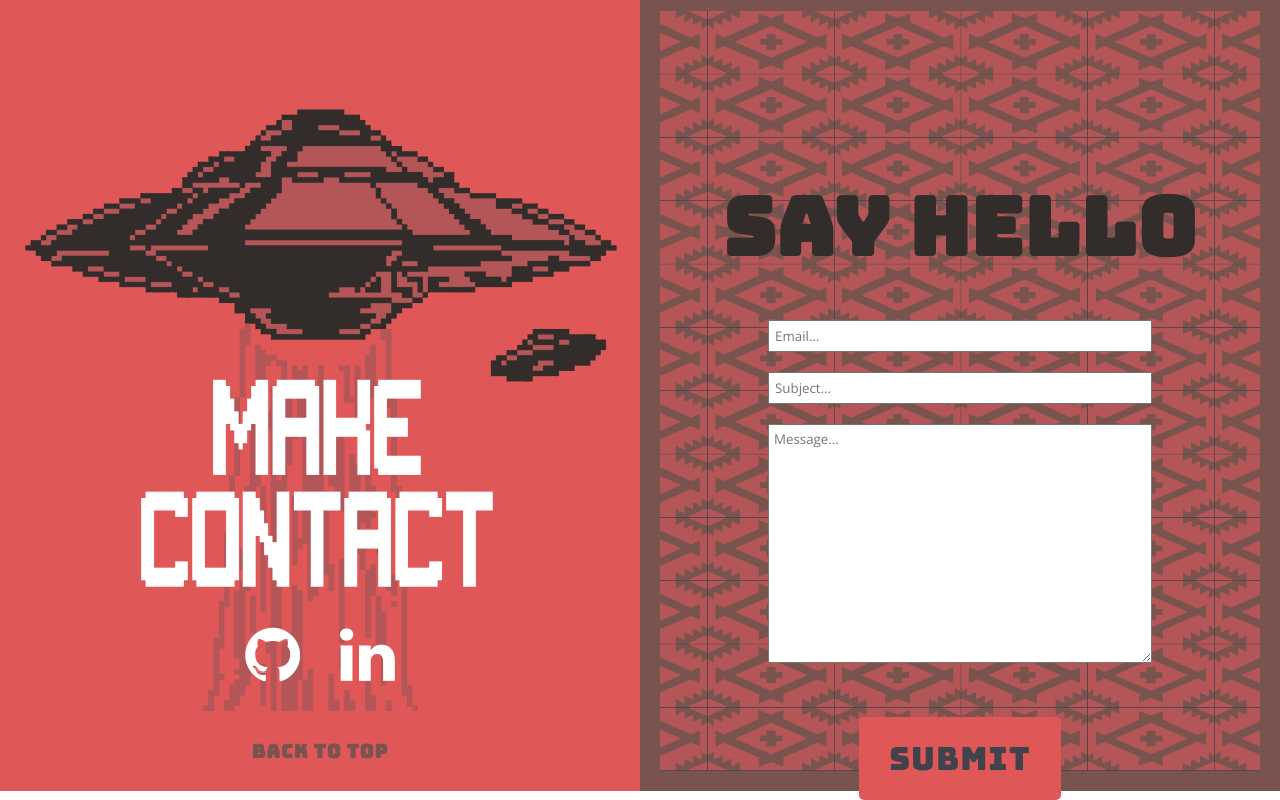
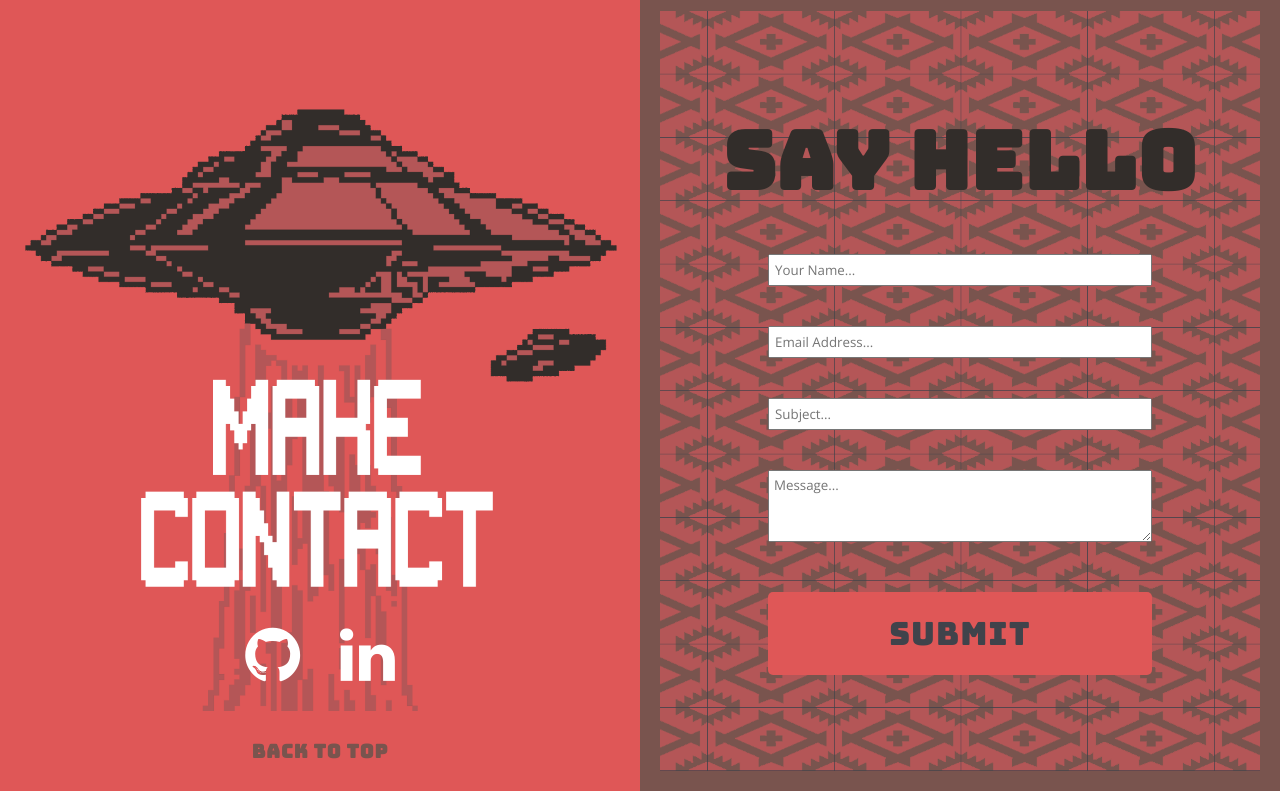
Before and after one commit to KAthousand/portfolio, a React (Create React App) app in the folder client/: page / in a window 1280 px wide. Shown: the part 2409-3209 px from the top of the page. Built offline with nearby package versions, Linux system fonts and the light colour scheme.

Commit message:
added email functionality to contact form

```diff
--- a/client/package.json
+++ b/client/package.json
@@ -6,6 +6,7 @@
     "@testing-library/jest-dom": "^5.11.6",
     "@testing-library/react": "^11.2.2",
     "@testing-library/user-event": "^12.5.0",
+    "emailjs-com": "^2.6.4",
     "react": "^17.0.1",
     "react-dom": "^17.0.1",
     "react-router-dom": "^5.2.0",
--- a/client/src/components/ContactForm/ContactForm.css
+++ b/client/src/components/ContactForm/ContactForm.css
@@ -12,7 +12,6 @@
 }
 
 .contact-form-content {
-  /* border: 2px solid green; */
   height: 80%;
   width: 80%;
   display: flex;
@@ -26,6 +25,8 @@
   width: 80%;
   text-align: center;
   margin-top: 40px;
+  display: flex;
+  flex-direction: column;
 }
 
 .contact-form-content h1 {
@@ -43,21 +44,18 @@
 }
 
 .contact-form-content textarea {
-  height: 80%;
+  height: 100%;
 }
 
 .contact-form-content button {
-  /* width: 20%; */
   padding: 20px 30px;
   font-family: var(--font-header);
   font-size: 2em;
   letter-spacing: 1px;
   margin-top: 40px;
   border: none;
-  /* border: 10px solid var(--color-dark-orange); */
   border-radius: 5px;
   color: var(--color-dark);
-  /* color: white; */
   background-color: var(--color-light-orange);
 }
 
--- a/client/src/components/ContactForm/ContactForm.jsx
+++ b/client/src/components/ContactForm/ContactForm.jsx
@@ -1,7 +1,9 @@
 import React, { useState } from "react";
+import emailjs from "emailjs-com";
 import "../ContactForm/ContactForm.css";
 function ContactForm(props) {
   const [formData, setFormData] = useState({
+    name: "",
     email: "",
     subject: "",
     message: "",
@@ -15,15 +17,60 @@ function ContactForm(props) {
     }));
   };
 
+  const resetForm = () => {
+    setFormData({
+      name: "",
+      email: "",
+      subject: "",
+      message: "",
+    });
+  };
+
+  const handleSubmit = (e) => {
+    e.preventDefault();
+
+    let templateParams = {
+      from_name: formData.email,
+      to_name: formData.name,
+      subject: formData.subject,
+      message: formData.message,
+    };
+
+    emailjs
+      .send(
+        "service_uwwhv4a",
+        "template_jtqehcq",
+        templateParams,
+        "user_vl0Aylj3LGoA5wdsRilR1"
+      )
+      .then((res) => {
+        console.log("Success!", res.status, res.text);
+      })
+      .catch((err) => {
+        console.error("Failed...", err);
+      });
+
+    resetForm();
+  };
+
   return (
     <div className="contact-form-container">
       <div className="contact-form-content">
         <h1>Say Hello</h1>
-        <form>
+        <form onSubmit={handleSubmit}>
+          <label>
+            <input
+              name="name"
+              placeholder="Your Name..."
+              value={formData.name}
+              onChange={handleChange}
+            />
+          </label>
+          <br />
           <label>
             <input
               name="email"
-              placeholder="Email..."
+              placeholder="Email Address..."
               value={formData.email}
               onChange={handleChange}
             />
```
Also changed, not shown: 2 other files (tests, documents, lock files or other folders).
